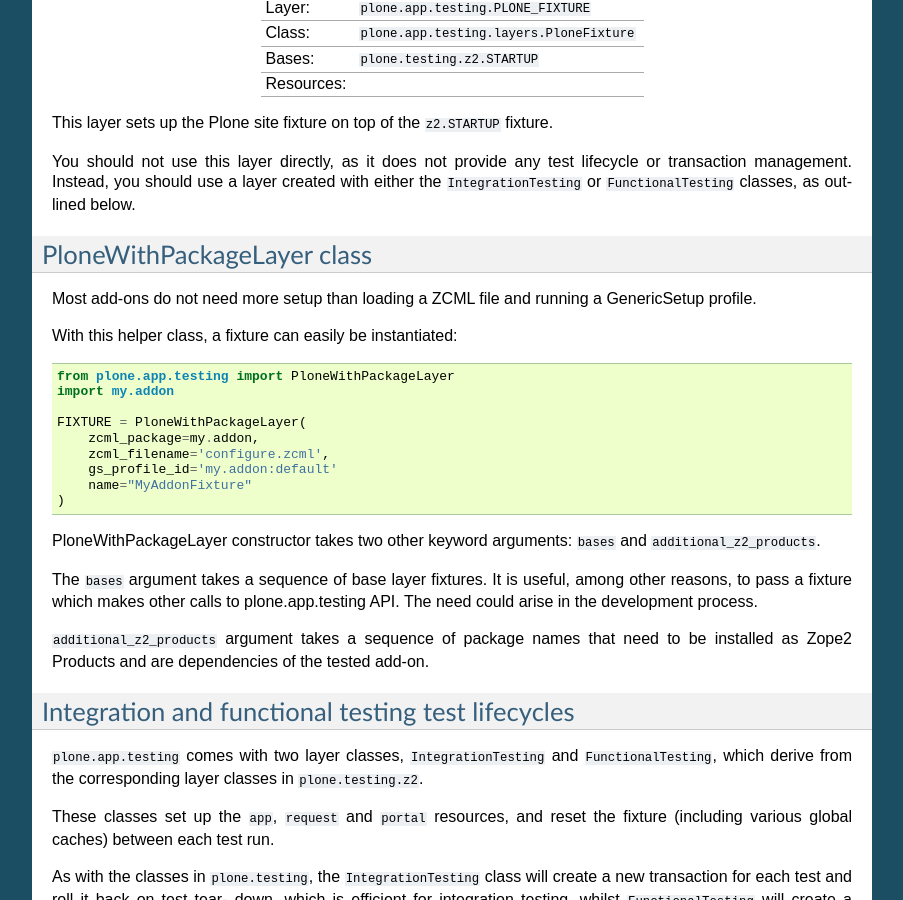
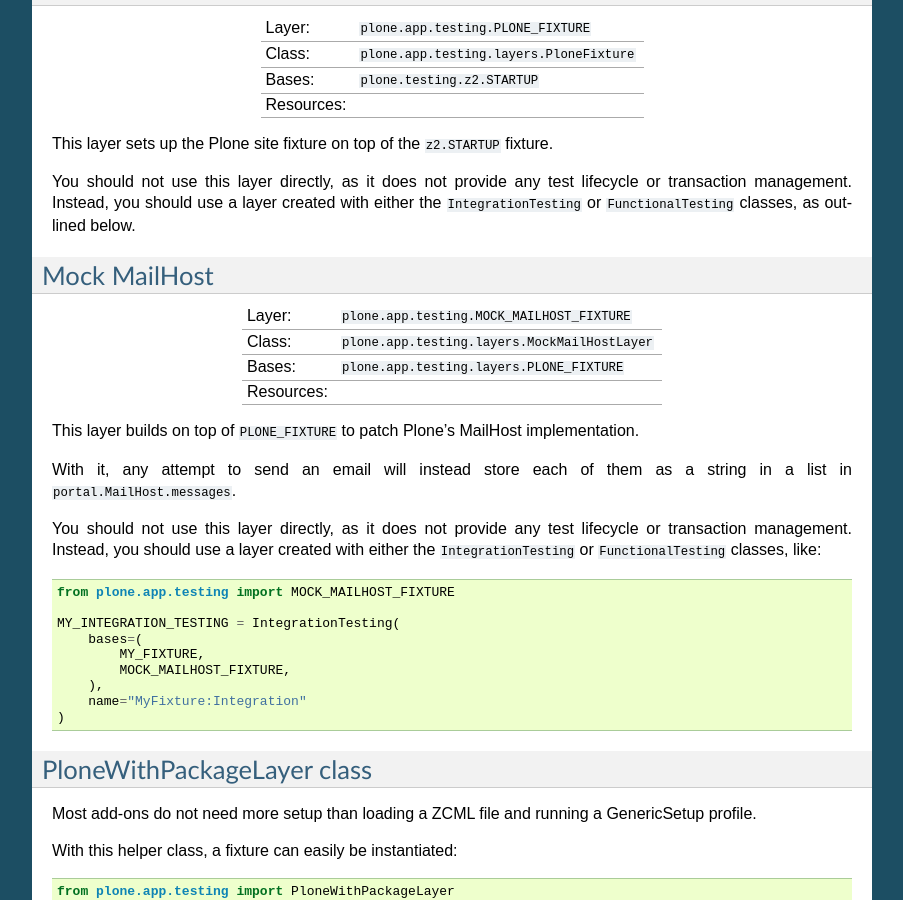
Before and after one commit to plone/plone.app.testing, a Sphinx documentation site: the page built from docs/source/README.rst, in a window 1280 px wide and 900 px high, scrolled down 2704 px. Shown: the whole window, without its empty margins (198-1101 px from the left). Built offline with Sphinx 7.4.7, drawn with Linux system fonts in a browser that asks for light colours; some of the changed text lies outside the part shown.

Commit message:
Add docs

```diff
--- a/docs/source/README.rst
+++ b/docs/source/README.rst
@@ -144,6 +144,40 @@ lifecycle or transaction management. Instead, you should use a layer
 created with either the ``IntegrationTesting`` or ``FunctionalTesting``
 classes, as outlined below.
 
+Mock MailHost
+-------------
+
++------------+--------------------------------------------------+
+| Layer:     | ``plone.app.testing.MOCK_MAILHOST_FIXTURE``      |
++------------+--------------------------------------------------+
+| Class:     | ``plone.app.testing.layers.MockMailHostLayer``   |
++------------+--------------------------------------------------+
+| Bases:     | ``plone.app.testing.layers.PLONE_FIXTURE``       |
++------------+--------------------------------------------------+
+| Resources: |                                                  |
++------------+--------------------------------------------------+
+
+This layer builds on top of ``PLONE_FIXTURE`` to patch Plone's MailHost implementation.
+
+With it,
+any attempt to send an email will instead store each of them as a string in a list in ``portal.MailHost.messages``.
+
+You should not use this layer directly, as it does not provide any test
+lifecycle or transaction management. Instead, you should use a layer
+created with either the ``IntegrationTesting`` or ``FunctionalTesting``
+classes, like::
+
+    from plone.app.testing import MOCK_MAILHOST_FIXTURE
+
+    MY_INTEGRATION_TESTING = IntegrationTesting(
+        bases=(
+            MY_FIXTURE,
+            MOCK_MAILHOST_FIXTURE,
+        ),
+        name="MyFixture:Integration"
+    )
+
+
 PloneWithPackageLayer class
 ---------------------------
 
```
